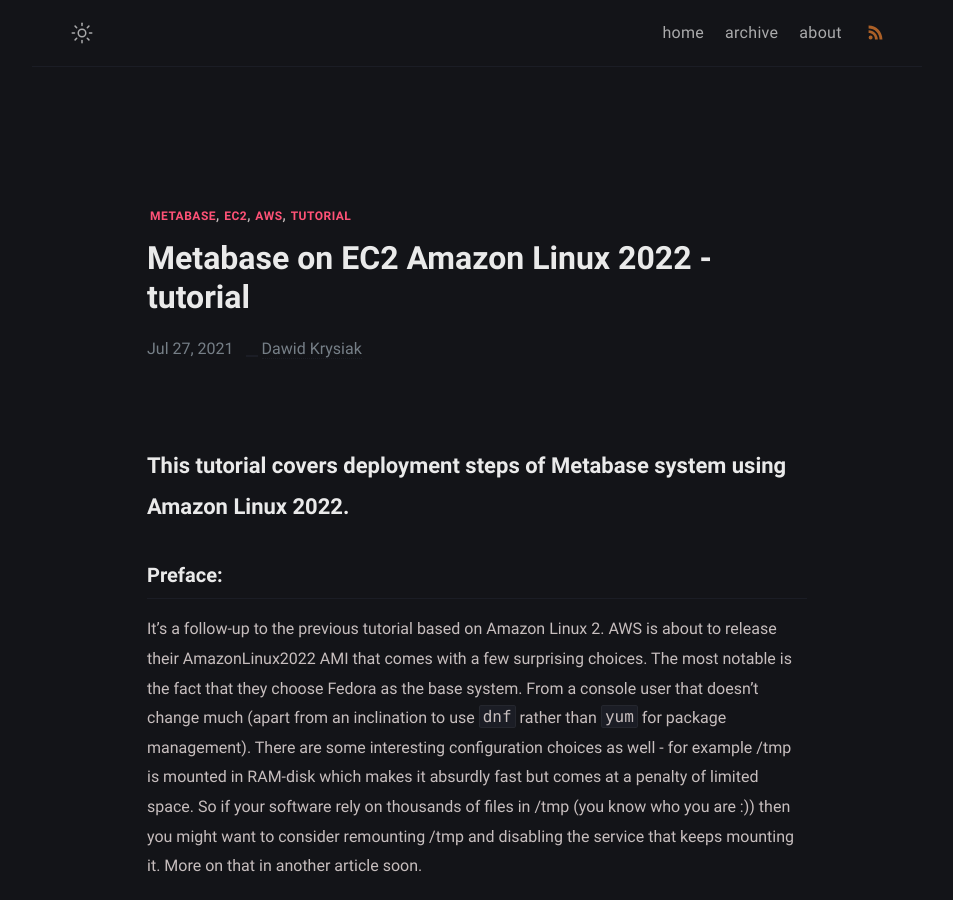
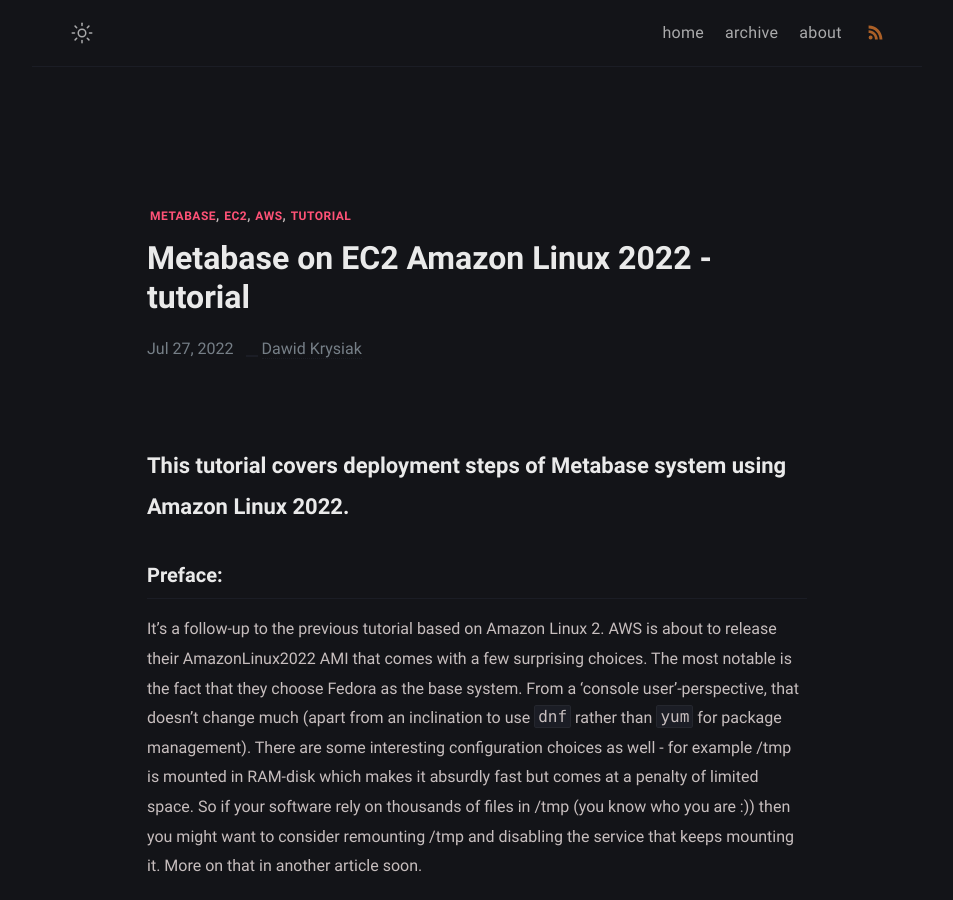
Before and after one commit to DawidKrysiak/dawidkrysiak.github.io, a Jekyll site: the page built from _posts/2022-07-19-Metabase-on-AmazonLinux-2022.markdown, in a window 1280 px wide and 900 px high. Shown: the whole window, without its empty margins (163-1116 px from the left). Built offline with Jekyll 4.4.1, drawn with Linux system fonts in a browser that asks for light colours; some of the changed text lies outside the part shown.

Commit message:
Update 2022-07-19-Metabase-on-AmazonLinux-2022.markdown

```diff
--- a/_posts/2022-07-19-Metabase-on-AmazonLinux-2022.markdown
+++ b/_posts/2022-07-19-Metabase-on-AmazonLinux-2022.markdown
@@ -5,7 +5,7 @@
 description: Metabase installation and configuration on AWS Amazon Linux 2 EC2 instance. Step by step tutorial
 url: itisoktoask.me
 author: Dawid 'Grendel' Krysiak
-date: 2021-07-27T20:06:00Z
+date: 2022-07-27T20:06:00Z
 draft: false
 tags: metabase ec2 aws tutorial
 ---
@@ -15,7 +15,7 @@
 It's a follow-up to the previous tutorial based on Amazon Linux 2.
 AWS is about to release their AmazonLinux2022 AMI that comes with a few surprising choices.
 The most notable is the fact that they choose Fedora as the base system.
-From a console user that doesn't change much (apart from an inclination to use `dnf` rather than `yum` for package management). There are some interesting configuration choices as well - for example /tmp is mounted in RAM-disk which makes it absurdly fast but comes at a penalty of limited space. So if your software rely on thousands of files in /tmp (you know who you are :)) then you might want to consider remounting /tmp and disabling the service that keeps mounting it. More on that in another article soon.
+From a 'console user'-perspective, that doesn't change much (apart from an inclination to use `dnf` rather than `yum` for package management). There are some interesting configuration choices as well - for example /tmp is mounted in RAM-disk which makes it absurdly fast but comes at a penalty of limited space. So if your software rely on thousands of files in /tmp (you know who you are :)) then you might want to consider remounting /tmp and disabling the service that keeps mounting it. More on that in another article soon.
 
 Now to the fun part - deploy Metabase on AmazonLinux 2022. The below is 90% copy of the previous article with appropriate changes for the new release. Enjoy.
 
```
